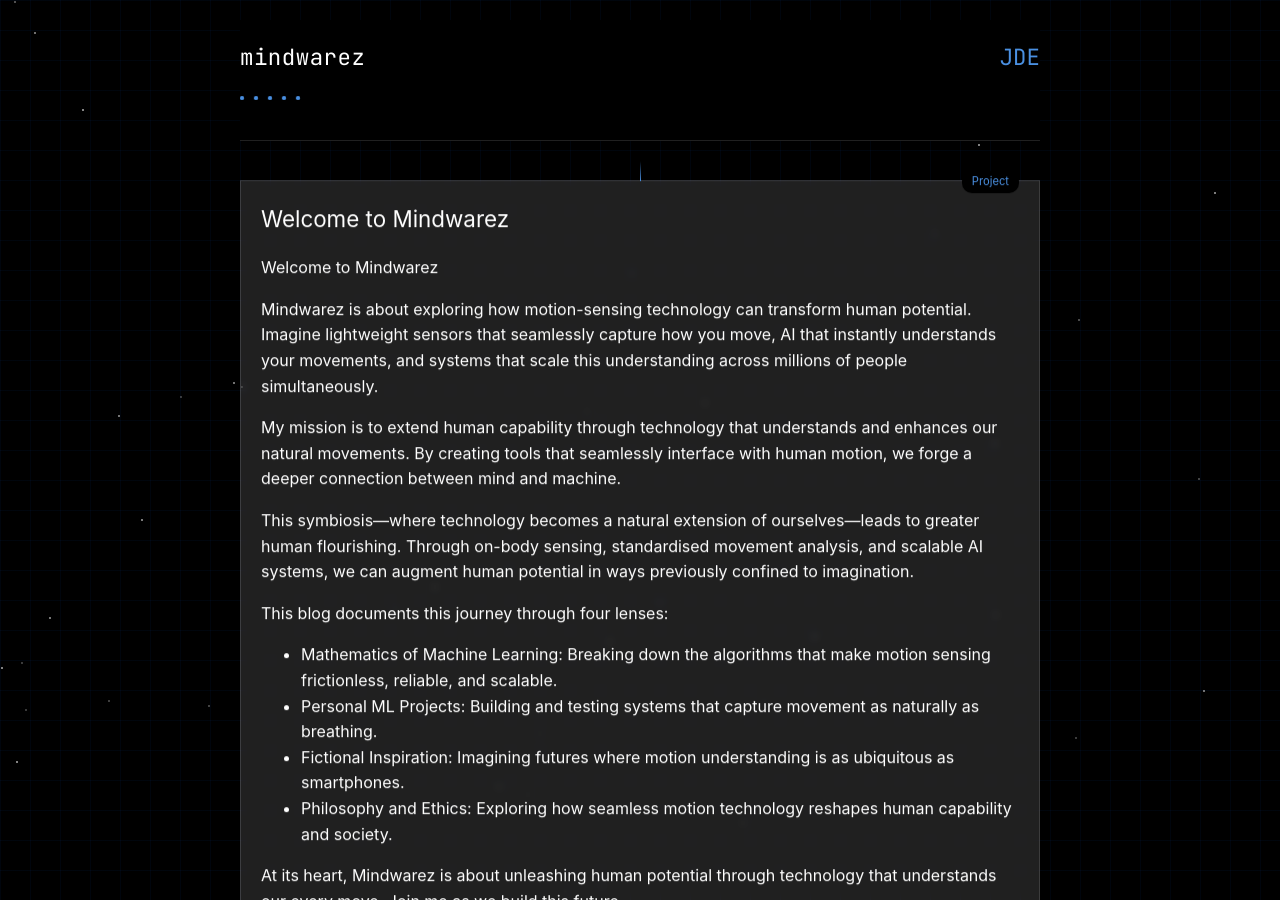
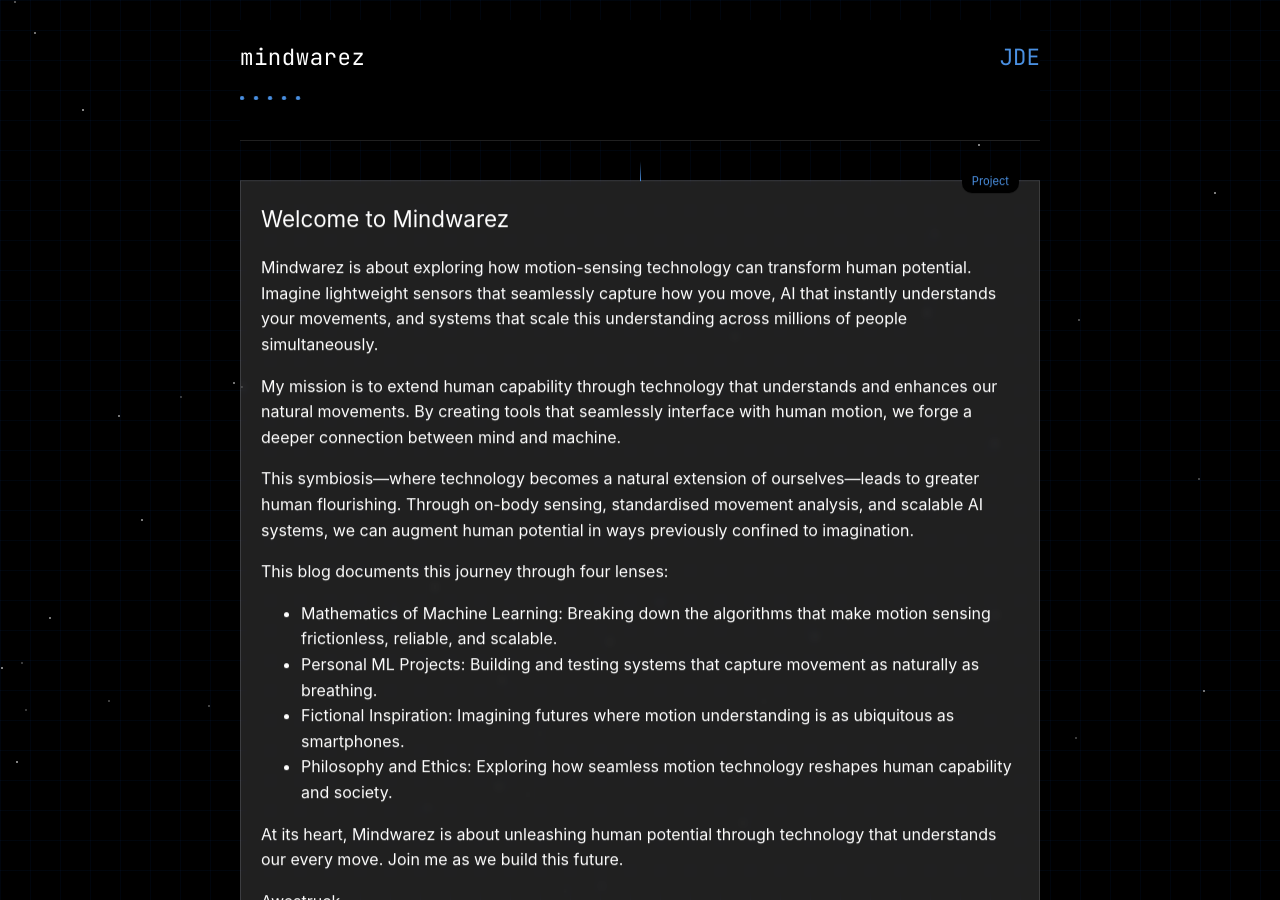
Before and after one commit to jamesbychance/mindwarez, a Jekyll site: the page built from _posts/2024-12-19-helloworld.md, in a window 1280 px wide and 900 px high. Built offline with Jekyll 4.4.1, drawn with Linux system fonts in a browser that asks for light colours.

```diff
--- a/_posts/2024-12-19-helloworld.md
+++ b/_posts/2024-12-19-helloworld.md
@@ -4,8 +4,6 @@
 category: Project
 meta_thoughts: Motion-sensing technology—made frictionless, reliable, and scalable—becomes an extension of ourselves to enhance human flourishing.
 ---
-
-Welcome to Mindwarez
 
 Mindwarez is about exploring how motion-sensing technology can transform human potential. Imagine lightweight sensors that seamlessly capture how you move, AI that instantly understands your movements, and systems that scale this understanding across millions of people simultaneously.
 
```
